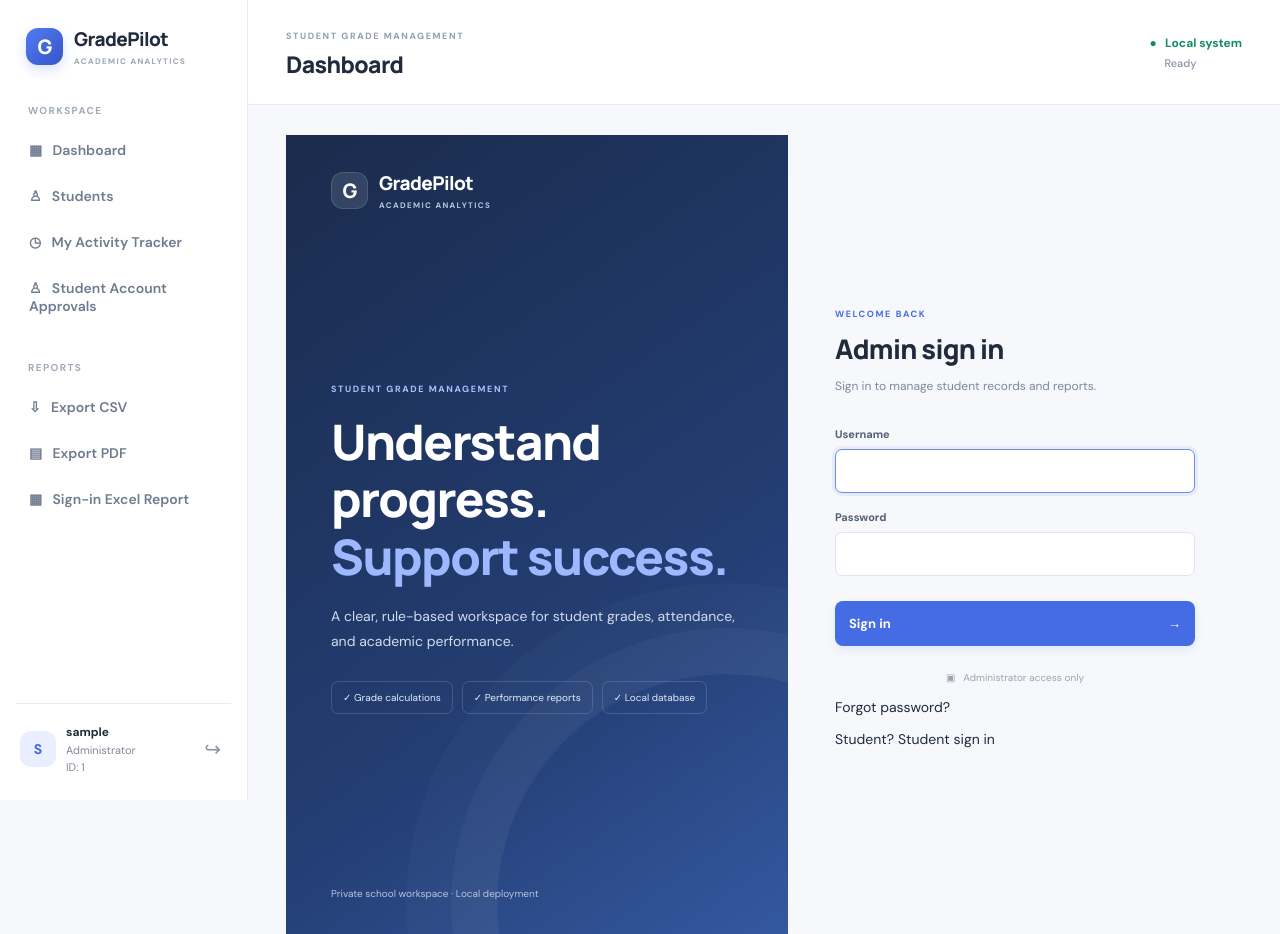
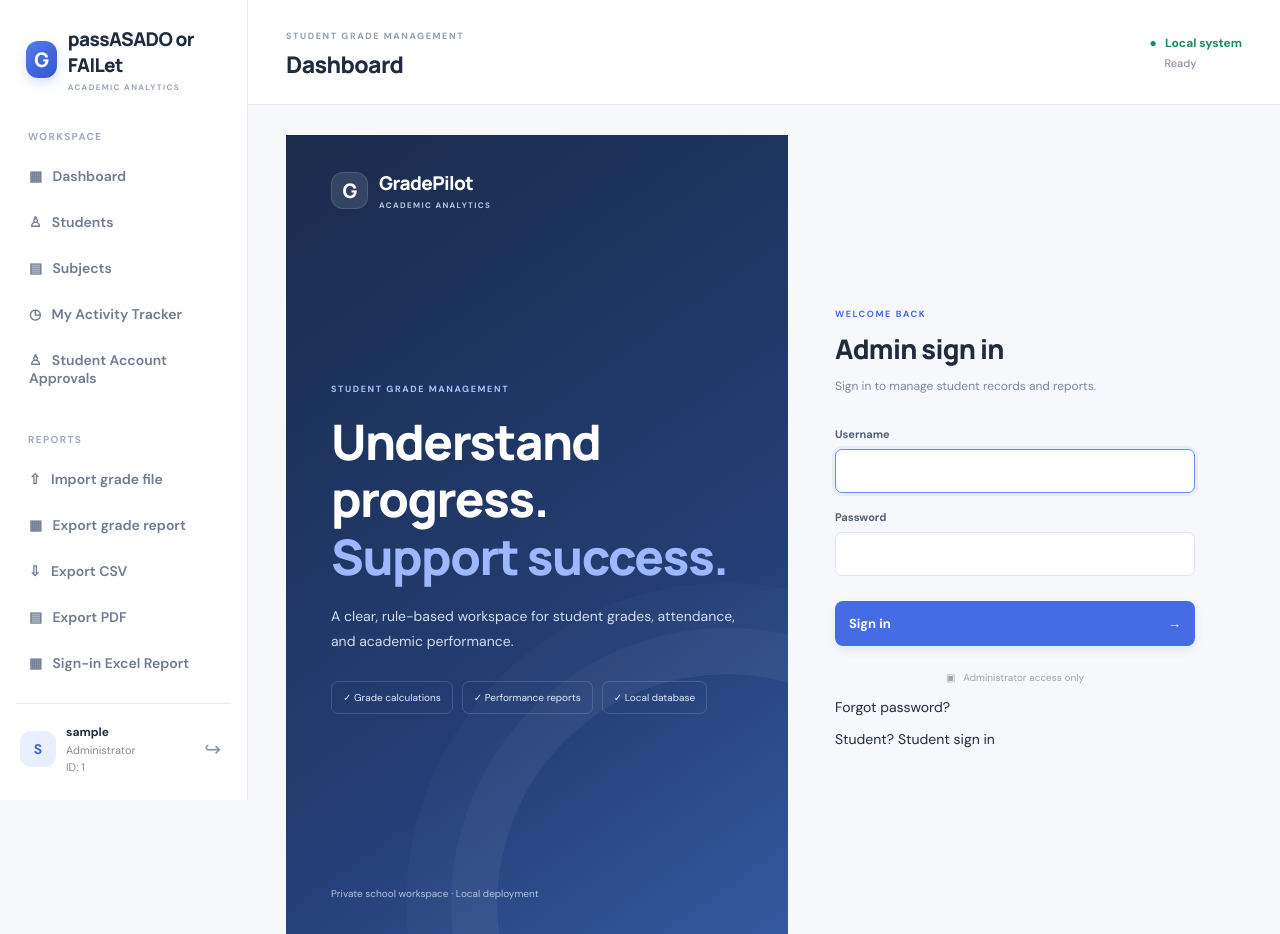
Before and after one commit to coderens/student-grade-analyzer, a Flask app: page /login in a window 1280 px wide. Shown: the top 934 px of the page. Run offline with Flask 3, Linux system fonts and the light colour scheme; the visitor is signed in with stand-in values (Sample User, id 1); some libraries are stand-ins or nearby versions.

Commit message:
Rebrand to passASADO or FAILet and surface subject-based grade workflow

```diff
--- a/templates/base.html
+++ b/templates/base.html
@@ -2,20 +2,23 @@
 <html lang="en">
 <head>
   <meta charset="utf-8"><meta name="viewport" content="width=device-width, initial-scale=1">
-  <title>{% block title %}GradePilot{% endblock %} | Student Grade Analyzer</title>
+  <title>{% block title %}passASADO or FAILet{% endblock %} | Student Grade Analyzer</title>
   <link rel="stylesheet" href="{{ url_for('static', filename='style.css') }}">
   {% block head %}{% endblock %}
 </head>
 <body>
 {% if session.get('admin_id') %}
 <aside class="sidebar">
-  <a class="brand" href="{{ url_for('dashboard') }}"><span class="brand-icon">G</span><span>GradePilot<small>ACADEMIC ANALYTICS</small></span></a>
+  <a class="brand" href="{{ url_for('dashboard') }}"><span class="brand-icon">G</span><span>passASADO or FAILet<small>ACADEMIC ANALYTICS</small></span></a>
   <div class="nav-label">WORKSPACE</div>
   <a class="nav-link {% if request.endpoint == 'dashboard' %}active{% endif %}" href="{{ url_for('dashboard') }}">▦ &nbsp; Dashboard</a>
   <a class="nav-link {% if request.endpoint in ['students_page','add_student','edit_student','student_detail'] %}active{% endif %}" href="{{ url_for('students_page') }}">♙ &nbsp; Students</a>
+  <a class="nav-link {% if request.endpoint in ['subjects_page','subject_detail','enrollment_grades'] %}active{% endif %}" href="{{ url_for('subjects_page') }}">▤ &nbsp; Subjects</a>
   <a class="nav-link {% if request.endpoint == 'my_activity' %}active{% endif %}" href="{{ url_for('my_activity') }}">◷ &nbsp; My Activity Tracker</a>
   <a class="nav-link {% if request.endpoint == 'student_accounts_admin' %}active{% endif %}" href="{{ url_for('student_accounts_admin') }}">♙ &nbsp; Student Account Approvals</a>
   <div class="nav-label">REPORTS</div>
+  <a class="nav-link {% if request.endpoint == 'import_grade_report' %}active{% endif %}" href="{{ url_for('import_grade_report') }}">⇧ &nbsp; Import grade file</a>
+  <a class="nav-link {% if request.endpoint == 'export_grade_report' %}active{% endif %}" href="{{ url_for('export_grade_report') }}">▦ &nbsp; Export grade report</a>
   <a class="nav-link" href="{{ url_for('export_csv') }}">⇩ &nbsp; Export CSV</a>
   <a class="nav-link" href="{{ url_for('export_pdf') }}">▤ &nbsp; Export PDF</a>
   <a class="nav-link {% if request.endpoint == 'export_sign_in_report' %}active{% endif %}" href="{{ url_for('export_sign_in_report') }}">▦ &nbsp; Sign-in Excel Report</a>
```
